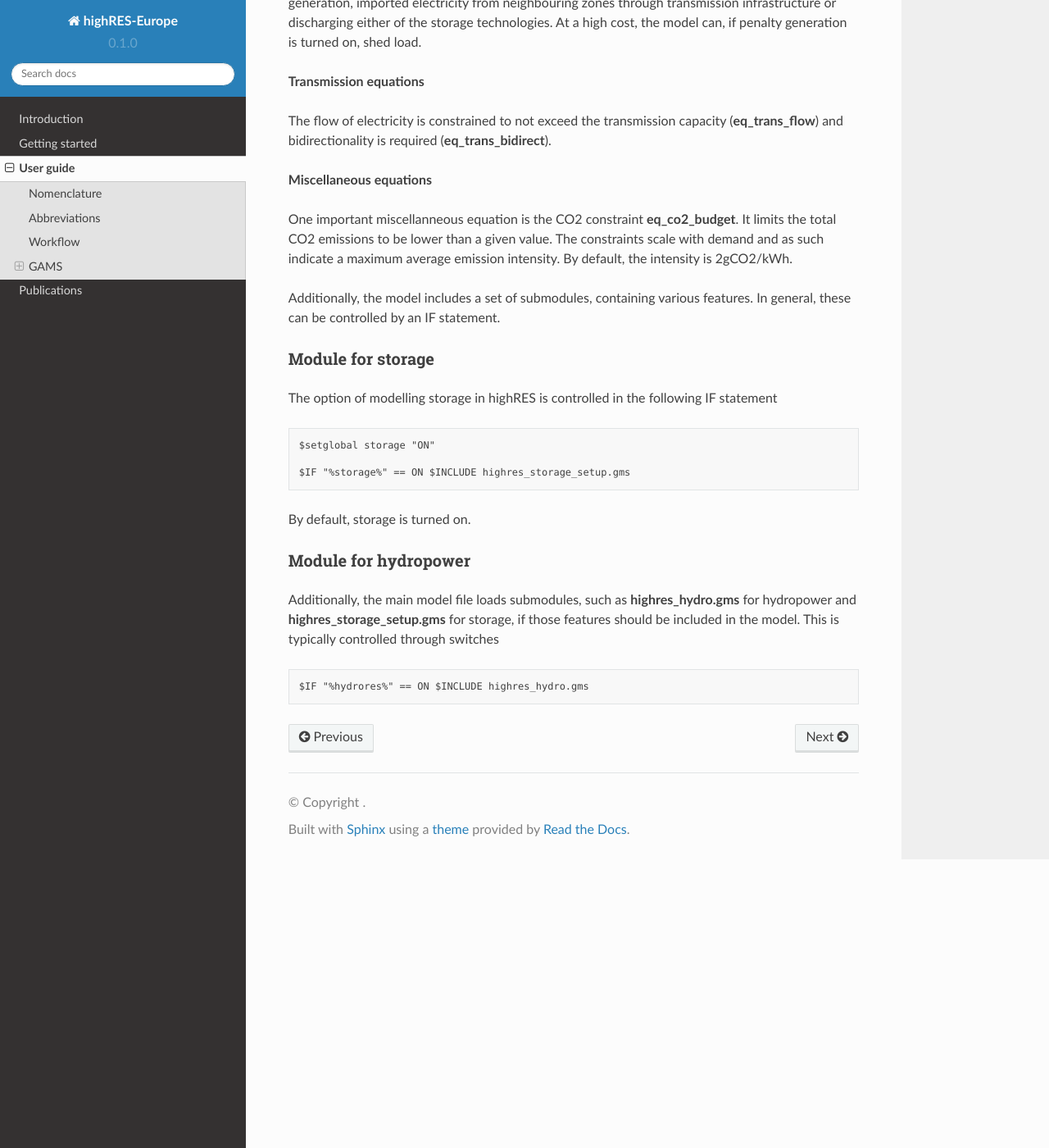
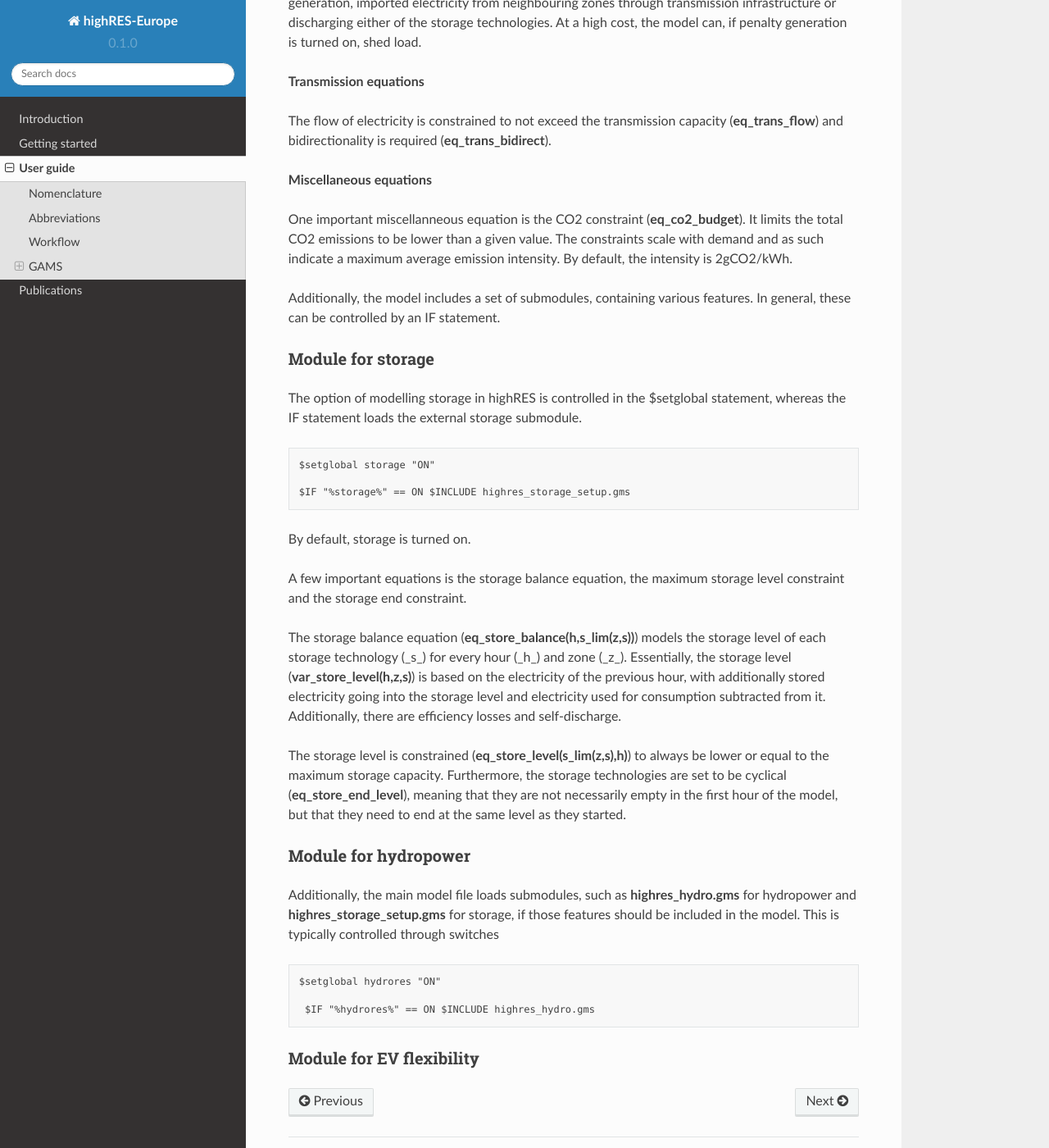
Before and after one commit to highRES-model/highRES-Europe-WF, a Sphinx documentation site: the page built from docs/source/user_guide.rst, in a window 1280 px wide and 1400 px high, scrolled down 1265 px. Shown: the whole window at 82% size. Built offline with Sphinx 7.4.7 and the Read the Docs theme 2.0.0, drawn with Linux system fonts in a browser that asks for light colours; some of the changed text lies outside the part shown.

Commit message:
doc u_g first vsn storage

```diff
--- a/docs/source/user_guide.rst
+++ b/docs/source/user_guide.rst
@@ -3,8 +3,8 @@ Detailed user guide
 
 Nomenclature
 -------------
-* Zone
-* Region
+* Zone | A higher spatial level, typically countries
+* Region | A lower spatial level, for example NUTS2 or NUTS3 regions.
 
 Abbreviations
 --------------
@@ -47,15 +47,14 @@ The flow of electricity is constrained to not exceed the transmission capacity (
 
 **Miscellaneous equations**
 
-One important miscellanneous equation is the CO2 constraint **eq_co2_budget**. It limits the total CO2 emissions to be lower than a given value. The constraints scale with demand and as such indicate a maximum average emission intensity. By default, the intensity is 2gCO2/kWh.
-
+One important miscellanneous equation is the CO2 constraint (**eq_co2_budget**). It limits the total CO2 emissions to be lower than a given value. The constraints scale with demand and as such indicate a maximum average emission intensity. By default, the intensity is 2gCO2/kWh.
 
 Additionally, the model includes a set of submodules, containing various features. In general, these can be controlled by an IF statement.
 
 Module for storage
 ~~~~~~~~~~~~~~~~~~~~~~~~
 
-The option of modelling storage in highRES is controlled in the following IF statement
+The option of modelling storage in highRES is controlled in the $setglobal statement, whereas the IF statement loads the external storage submodule.
 
 .. code-block:: gams
 
@@ -65,6 +64,12 @@ The option of modelling storage in highRES is controlled in the following IF sta
 
 By default, storage is turned on.
 
+A few important equations is the storage balance equation, the maximum storage level constraint and the storage end constraint.
+
+The storage balance equation (**eq_store_balance(h,s_lim(z,s))**) models the storage level of each storage technology (_s_) for every hour (_h_) and zone (_z_). Essentially, the storage level (**var_store_level(h,z,s)**) is based on the electricity of the previous hour, with additionally stored electricity going into the storage level and electricity used for consumption subtracted from it. Additionally, there are efficiency losses and self-discharge.
+
+The storage level is constrained (**eq_store_level(s_lim(z,s),h)**) to always be lower or equal to the maximum storage capacity. Furthermore, the storage technologies are set to be cyclical (**eq_store_end_level**), meaning that they are not necessarily empty in the first hour of the model, but that they need to end at the same level as they started.
+
 Module for hydropower
 ~~~~~~~~~~~~~~~~~~~~~~~~
 
@@ -72,4 +77,9 @@ Additionally, the main model file loads submodules, such as **highres_hydro.gms*
 
 .. code-block:: gams
 
+   $setglobal hydrores "ON"
+
     $IF "%hydrores%" == ON $INCLUDE highres_hydro.gms
+
+Module for EV flexibility
+~~~~~~~~~~~~~~~~~~~~~~~~~~~
```
